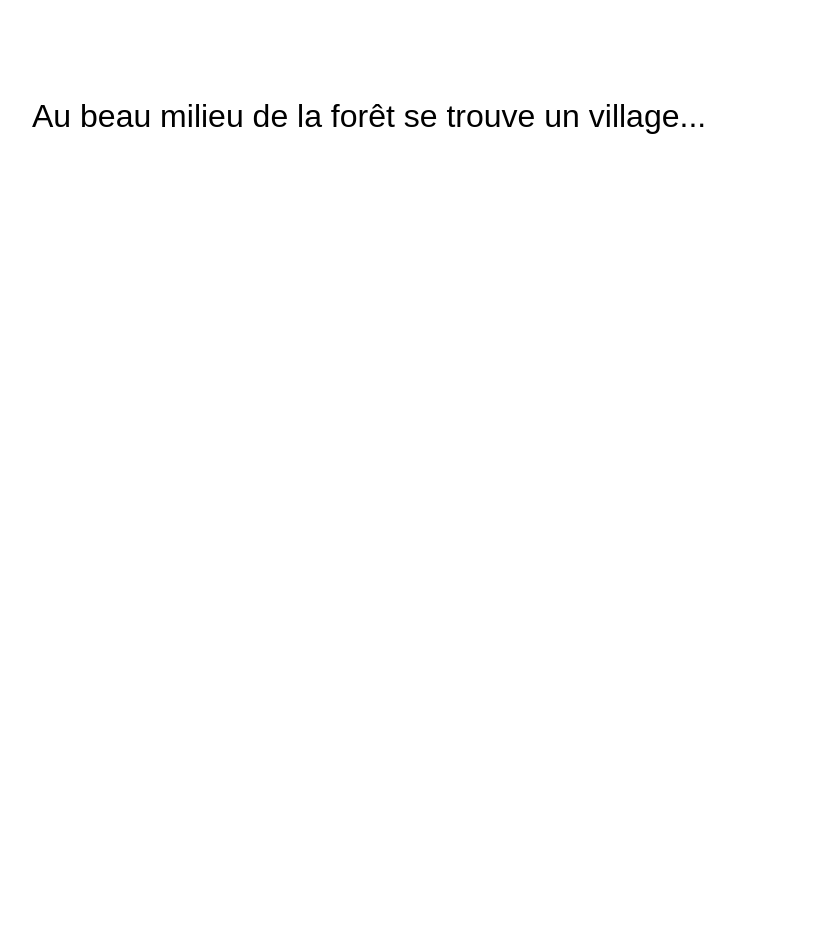
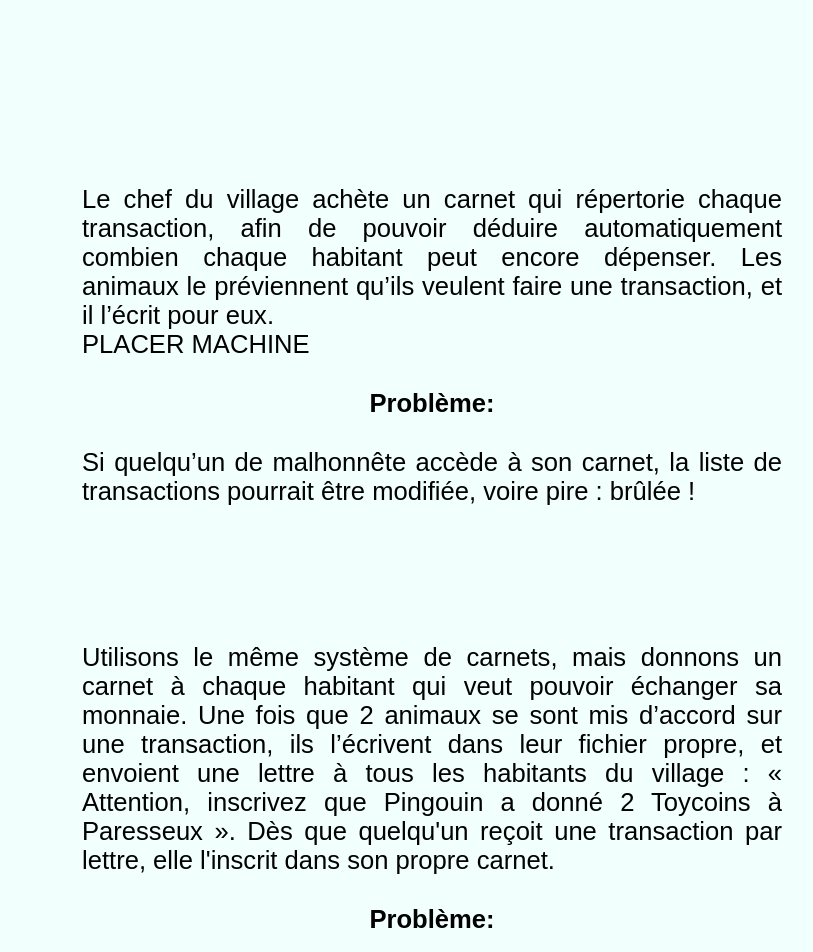
Before and after one commit to Ushien/ToyBlock, a React (Create React App) app in the folder code/toyblock/: page / in a window 1280 px wide. Shown: the top 952 px of the page, without its empty margins (208-1021 px from the left). Before the commit the page ends 800 px from the top, so only its background shows below. Built offline with nearby package versions, Linux system fonts and the light colour scheme.

Commit message:
The text now moves appears by scrolling

```diff
--- a/code/toyblock/src/App.css
+++ b/code/toyblock/src/App.css
@@ -1,13 +1,13 @@
 body {
-        background-color: #ffffff;
+        background-color: #f1fffd;
         padding: 40px;
         font-family: Sans-Serif;
       }
 
 .paragraph {
         margin: 50px auto;
-        width: 800px;
-        font-size: 2em;
+        width: 700px;
+        font-size: 1.6em;
         text-align: justify;
         text-justify: inter-word;
 }
@@ -16,3 +16,9 @@ body {
 .intro {
 
 }
+
+.problem {
+        margin: 30px auto;
+        font-weight: 700;
+        text-align: center
+}
--- a/code/toyblock/src/App.js
+++ b/code/toyblock/src/App.js
@@ -15,7 +15,7 @@ Pick another startdistance if you want to start the story further (From 1 to 13)
 Pick another defaultname if you want to change the default name of the currency
 Pick another baseword if you can to change the default word of the hash machine
 */
-const startdistance = 1
+const startdistance = 5
 const defaultname = "Toycoin"
 const baseword = "Bonjour"
 
@@ -246,16 +246,23 @@ class Bloc1 extends Component { //Notation des transactions
   }
 
   componentDidMount(){
-    document.addEventListener('mousedown', this.handleClick, false);
+    document.addEventListener('scroll', this.handleClick, false);
   }
 
   componentWillUnmount(){
-    document.removeEventListener('mousedown', this.handleClick, false);
+    document.removeEventListener('scroll', this.handleClick, false);
   }
 
   handleClick = (e) => {
-    console.log("The screen is clicked")
-    this.props.onDistanceChange();
+    const event = e.target.scrollingElement;
+    console.log("The screen is scrolled");
+    //const bottom = e.target.scrollingElement.scrollHeight - e.target.scrollingElement.scrollTop === e.target.scrollingElement.clientHeight;
+    const bottom = Math.abs(event.scrollHeight - (event.scrollTop + event.clientHeight)) <= 1;
+
+    if (bottom){
+      console.log("Enter the condition")
+      this.props.onDistanceChange();
+    }
   }
 
   render(){
--- a/code/toyblock/src/Blocs.js
+++ b/code/toyblock/src/Blocs.js
@@ -38,9 +38,12 @@ function text1(){
                 Le chef du village achète un carnet qui répertorie chaque transaction, afin de pouvoir déduire automatiquement combien chaque habitant peut encore dépenser.
                 Les animaux le préviennent qu’ils veulent faire une transaction, et il l’écrit pour eux.
                 </div>
-                <h2>
+                <div>
+                                PLACER MACHINE
+                </div>
+                <div class ="problem">
                 Problème:
-                </h2>
+                </div>
                 <div>
                 Si quelqu’un de malhonnête accède à son carnet, la liste de transactions pourrait être modifiée, voire pire : brûlée !
                 </div>
@@ -51,11 +54,11 @@ function text1(){
 function text2(moneyname){
         return(<div>
                 <div>
-                Donnons un carnet à chaque habitant qui veut pouvoir échanger sa monnaie. Une fois que 2 animaux se sont mis d’accord sur une transaction, ils l’écrivent dans leur fichier propre, et envoient une lettre à tous les habitants du village : « Attention, inscrivez que Pingouin a donné 2 {moneyname}s à Paresseux ». Tout le monde le note dans son propre carnet.
+                Utilisons le même système de carnets, mais donnons un carnet à chaque habitant qui veut pouvoir échanger sa monnaie. Une fois que 2 animaux se sont mis d’accord sur une transaction, ils l’écrivent dans leur fichier propre, et envoient une lettre à tous les habitants du village : « Attention, inscrivez que Pingouin a donné 2 {moneyname}s à Paresseux ». Dès que quelqu'un reçoit une transaction par lettre, elle l'inscrit dans son propre carnet.
                 </div>
-                <h2>
+                <div class ="problem">
                 Problème:
-                </h2>
+                </div>
                 <div>
                 Renard a vite besoin d’argent pour acheter une tarte. Il écrit dans une lettre : « Inscrivez tous que Grenouille m’a donné 100 {moneyname}s ! ». Le reste du village reçoit la lettre, et ils copient la transaction dans leur carnet.
                 N’importe qui peut inscrire des transactions fausses et le reste du village va les copier !
@@ -73,9 +76,9 @@ function text3(moneyname){
                 2 : Un trousseau de clés, une pour chaque habitant du village.
                 Avant d’écrire une transaction dans une lettre, et de la transmettre, Pingouin sécurise sa lettre en la mettant dans un coffre, avec sa serrure propre. Personne d’autre ne peut réaliser la même serrure que lui. Pour savoir qui a envoyé la lettre, ils testent toutes les clés qu’ils possèdent et comprennent vite que, vu que la clé de pingouin fonctionne, ça ne peut être que Pingouin qui a rédigé cette transaction. Une fois que la lettre est transmise, à l’intérieur de son coffre, les animaux la copient dans leur carnet.
                 </div>
-                <h2>
+                <div class ="problem">
                 Problème:
-                </h2>
+                </div>
                 <div>
                 Cette fois-ci, Renard a envie d’un cookie, et d’un jus de fruits, coûtant 5 {moneyname}s chacun ! Problème : Renard est presque à sec, il ne lui reste que 5 {moneyname}s. Pourtant, il a très envie d’acheter les deux douceurs. Il trouve une stratégie.
                 Renard prépare 2 lettres : L’une d’elle dit qu’il a dépensé 5 {moneyname}s dans un cookie, l’autre qu’il les a dépensés dans un jus de fruit. Il les enferme dans leur coffre, avec la serrure renard. Il envoie sa première lettre à un coin du village, et court vite de l’autre côté pour envoyer la deuxième.
@@ -92,9 +95,9 @@ function text4(){
                 Solution : Listes d’attentes
                 On donne à chaque habitant, en plus de son carnet, un petit tableau et une craie pour noter les transactions en attente de validation. Dès que Pingouin reçoit une transaction dans une lettre, il l’écrit, non plus dans son carnet, mais sur son petit tableau. Ainsi, tous les jours à 18 heures, le chef du village choisit une liste d’attente au hasard, par exemple celle de Paresseux, et fait une annonce au village pour dire que la liste d’attente de paresseux a été choisie comme liste officielle, et tout le monde recopie les transactions de cette liste d’attente dans son carnet. Après ça, tout le monde efface son tableau.
                 </div>
-                <h2>
+                <div class ="problem">
                 Problème:
-                </h2>
+                </div>
                 <div>
                 Renard pourrait écrire des informations fausses sur son tableau, et il existe une petite chance qu’il soit un jour choisi au hasard. Tout le monde recopierait des informations fausses !
                 </div>
@@ -113,9 +116,9 @@ function text5(){
                 Pour connaître qui sera le prochain à imposer sa liste, le village prend l’identifiant trouvé par Paresseux comme nouvel identifiant. Ce sera donc celui qui trouve 80 multiplié par 8 qui pourra proposer sa liste. Et cetera !
                 On a donc créé des listes d’attentes liées entre elles par leur identifiant, comme les maillons d’une chaîne. Chaque liste d’attente représente un bloc, on vient donc de créer ce qui s’appelle une blockchain.
                 </div>
-                <h2>
+                <div class ="problem">
                 Problème:
-                </h2>
+                </div>
                 <div>
                 Le calcul proposé par le chef du village est un peu facile… Comme Renard est malin, il calcule à l’avance tous les résultats, en peut désormais proposer des listes d’attentes fausses.
                 </div>
@@ -138,9 +141,9 @@ function text6_1(){
                 La fraude devient pratiquement impossible, car Renard n’a pas le temps de tester des nombres au hasard toute la journée. Et même s’il le faisait, il a peu de chances de tomber dessus.
                 Cette solution permet aussi d’empêcher la modification de transactions déjà validées, car la moindre lettre changée modifierait le résultat du hashage, et donc tous les identifiants des blocs suivants.
                 </div>
-                <h2>
+                <div class ="problem">
                 Problème:
-                </h2>
+                </div>
                 <div>
                 Problème :
                 Pingouin est content du système, mais tester des nombres toute la journée ne le motive pas vraiment…
@@ -164,9 +167,9 @@ function text7(moneyname){
                 <div>
                 Le chef du village réagit : Après chaque cycle, l’animal ayant fourni la proof of work recevra 10 {moneyname}s créés juste pour lui, qu’il peut dépenser comme il l’entend. Ainsi, cela motive les habitants à lutter pour la sécurité de tous !
                 </div>
-                <h2>
+                <div class ="problem">
                 Problème:
-                </h2>
+                </div>
                 <div>
                 Le village grandit et le système {moneyname} a beaucoup de succès ! Mais il grandit tellement, qu’au final, Pingouin n’arrive plus jamais à trouver le nombre. Quelqu’un de plus rapide réussit toujours avant lui.
                 </div>
```
